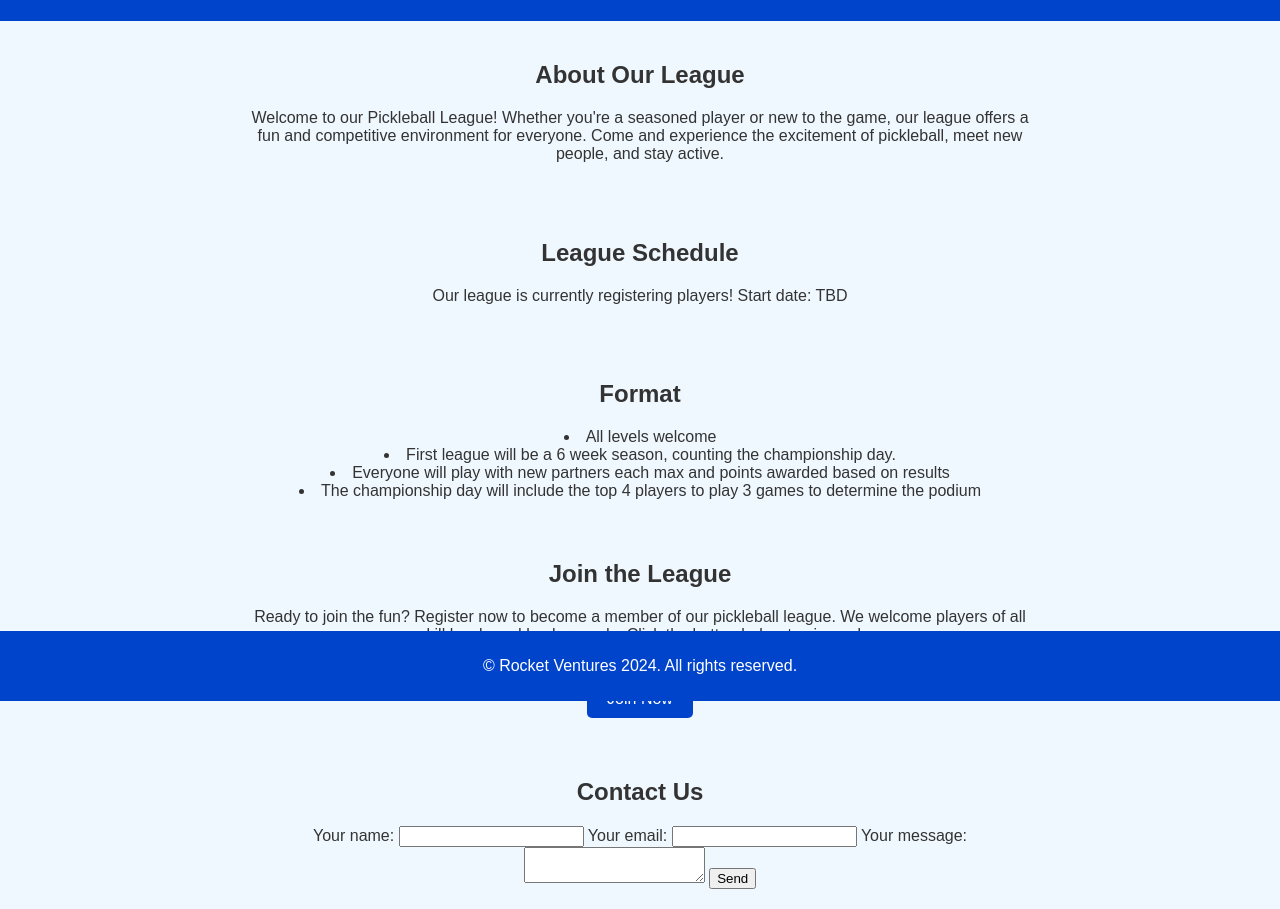
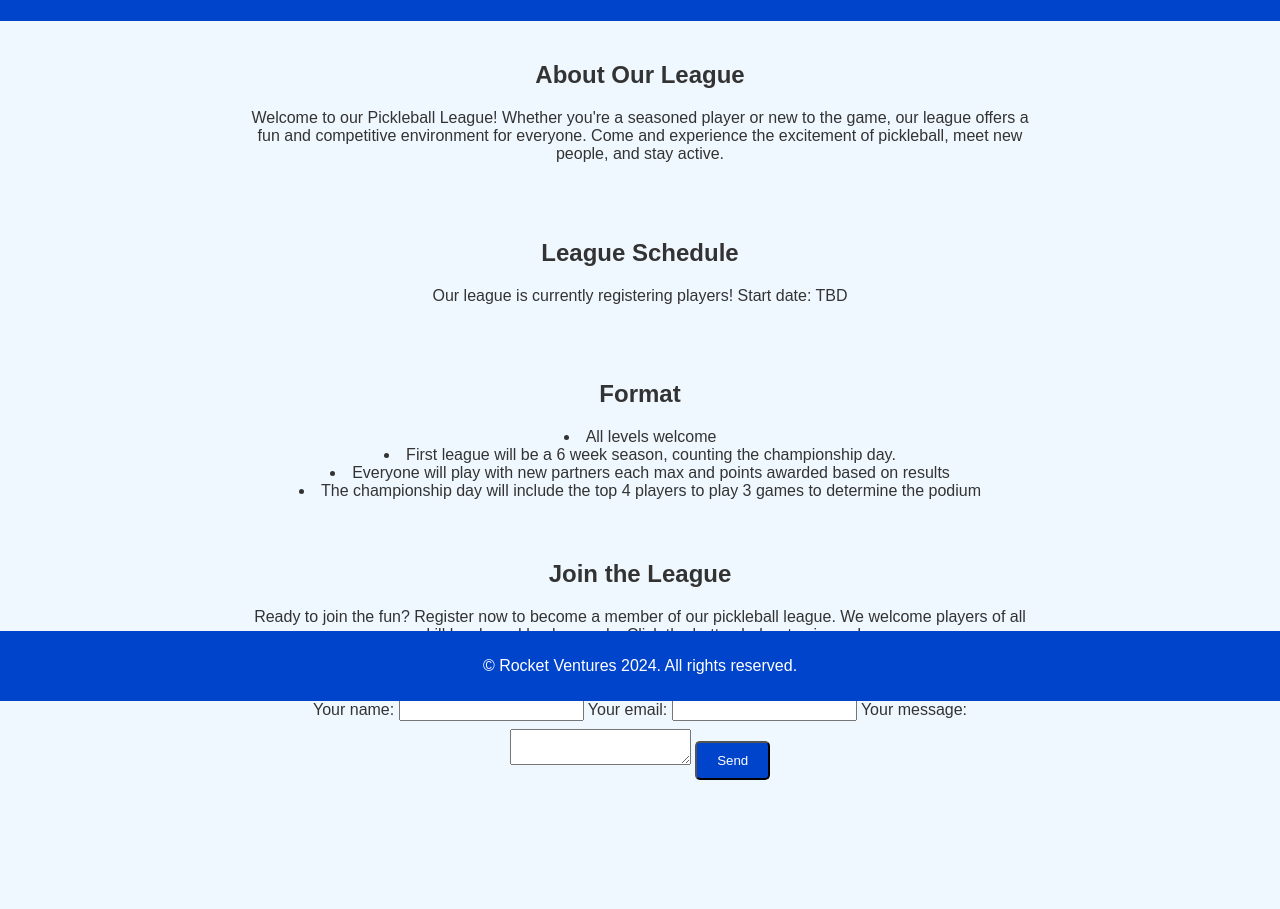
Before and after one commit to JDavisDev/sports-league, a plain HTML site: page index.html in a window 1280 px wide. Shown: the part 99-1008 px from the top of the page. After the commit the page ends 899 px from the top, so only its background shows below. Drawn offline with Linux system fonts and the light colour scheme.

Commit message:
fix button

```diff
--- a/index.html
+++ b/index.html
@@ -106,12 +106,10 @@
             <h2>Join the League</h2>
             <p>Ready to join the fun? Register now to become a member of our pickleball league. We welcome players of
                 all skill levels and backgrounds. Click the button below to sign up!</p>
-            <a href="registration_form.html" class="cta-button">Join Now</a>
         </div>
     </section>
     <section id="contact">
         <div class="content">
-            <h2>Contact Us</h2>
             <!-- modify this form HTML and place wherever you want your form -->
             <form action="https://formspree.io/f/xqazzwdj" method="POST">
                 <label>
@@ -127,7 +125,7 @@
                     <textarea name="message"></textarea>
                 </label>
                 <!-- your other form fields go here -->
-                <button type="submit">Send</button>
+                <button type="submit" class="cta-button">Send</button>
             </form>
         </div>
     </section>
```
